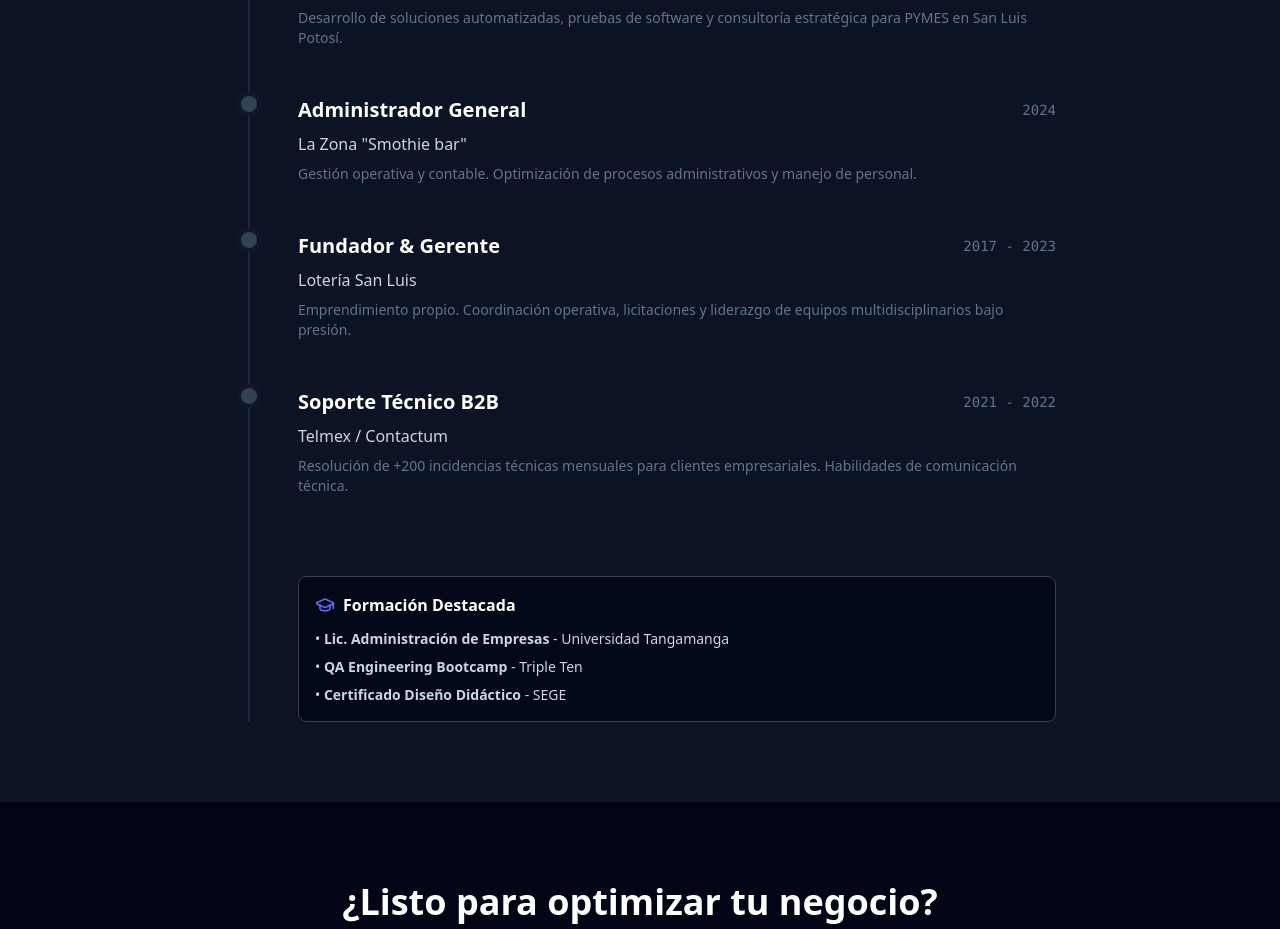
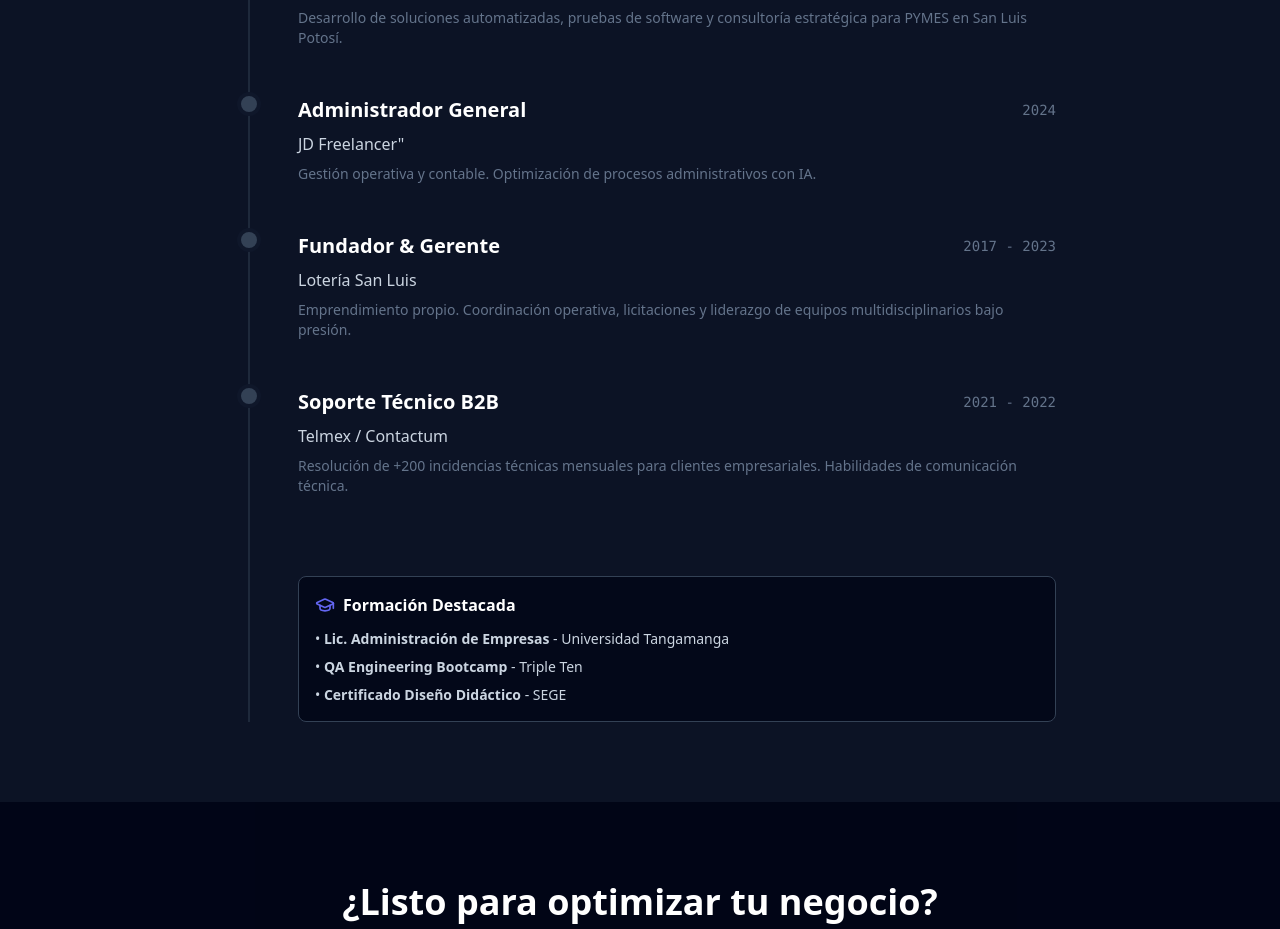
Before and after one commit to Dansilverdj/AppPersonal, a React (Vite) app: page / in a window 1280 px wide. Shown: the part 2243-3172 px from the top of the page. Built offline with nearby package versions, Linux system fonts and the light colour scheme; the HTML template or start-up script is replaced by a standard one.

Commit message:
Free lancer se agrogo

```diff
--- a/src/App.jsx
+++ b/src/App.jsx
@@ -661,8 +661,8 @@ export default function Portfolio() {
                 <h3 className={`text-xl font-bold ${theme === 'dark' ? 'text-white' : 'text-slate-900'}`}>Administrador General</h3>
                 <span className="text-sm text-slate-500 font-mono">2024</span>
               </div>
-              <p className={`mb-2 ${tc.text}`}>La Zona "Smothie bar"</p>
-              <p className={`text-sm ${tc.textMuted}`}>Gestión operativa y contable. Optimización de procesos administrativos y manejo de personal.</p>
+              <p className={`mb-2 ${tc.text}`}>JD Freelancer"</p>
+              <p className={`text-sm ${tc.textMuted}`}>Gestión operativa y contable. Optimización de procesos administrativos con IA.</p>
             </div>
 
             {/* Item 3: Fundador & Gerente (2017 - 2023) */}
```
